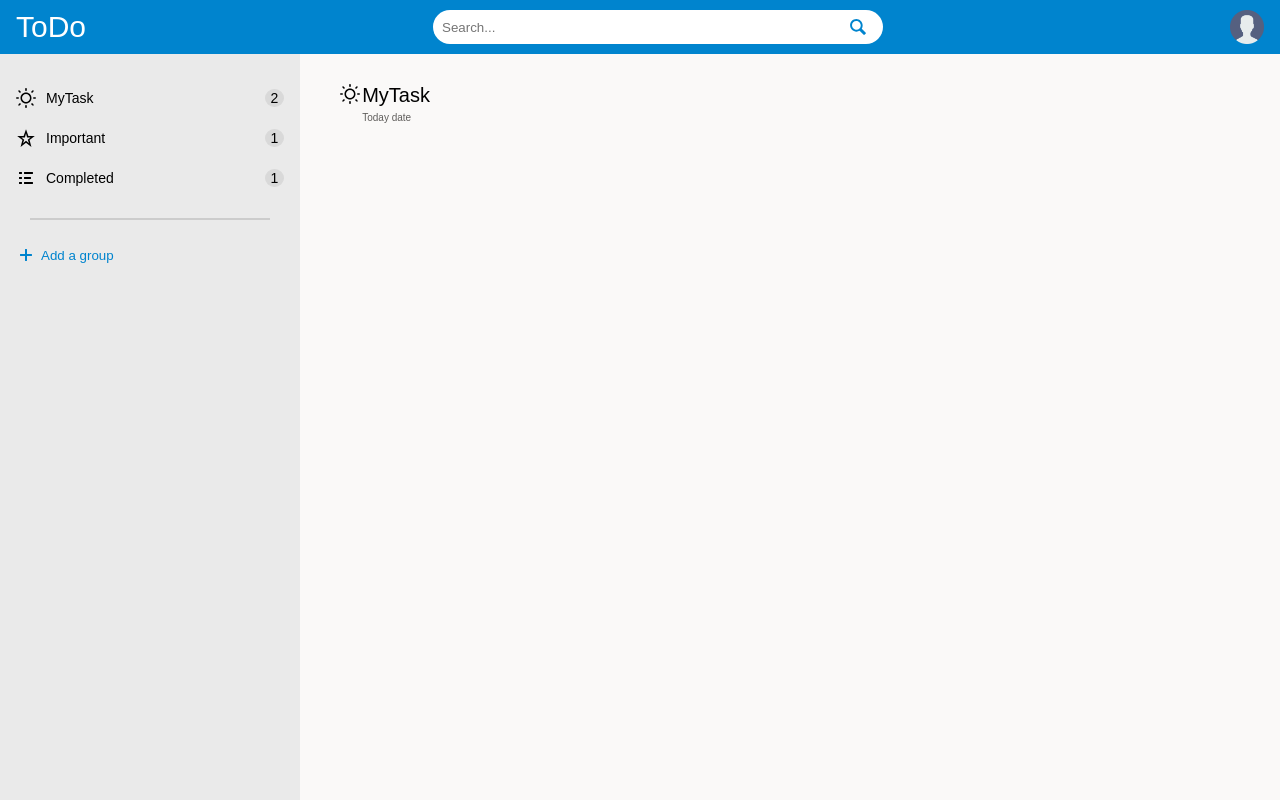
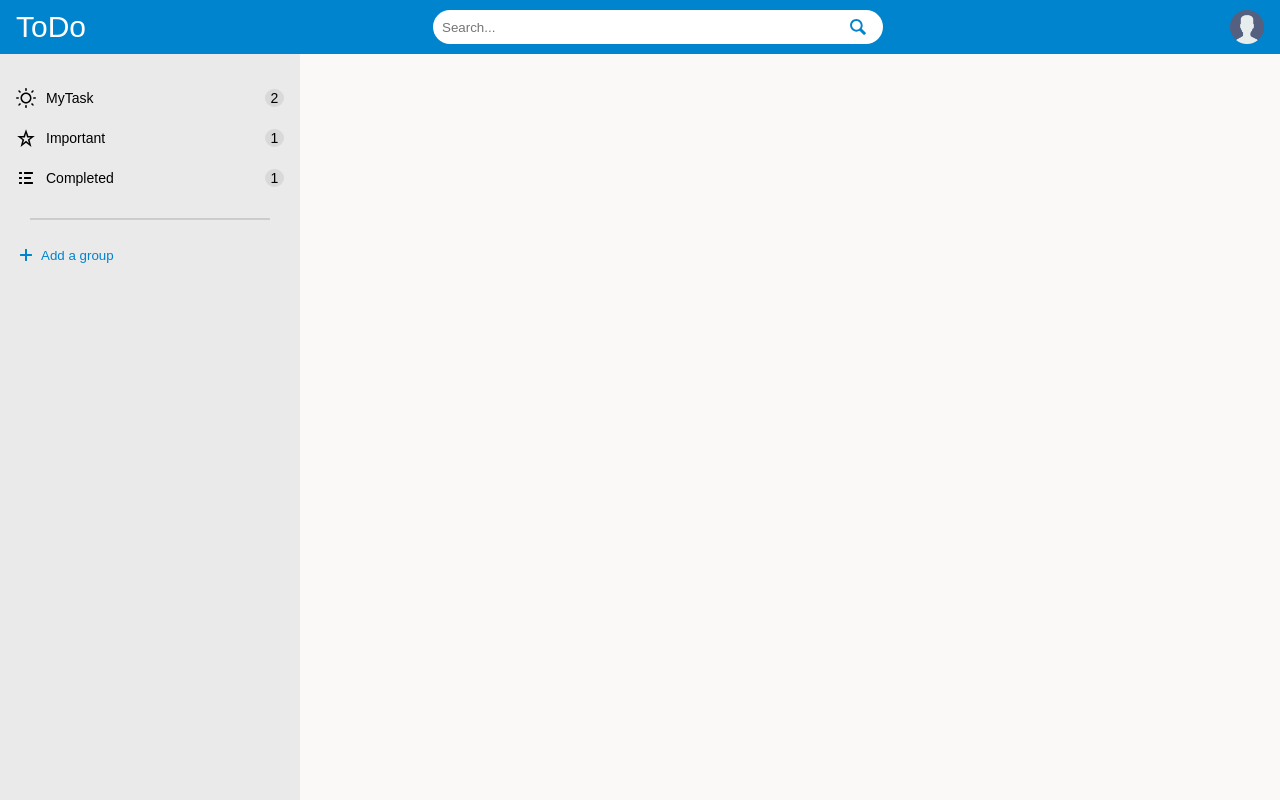
Before and after one commit to hoe-ze-il/Todo-list, a React (Create React App) app: page /completed in a window 1280 px wide. Built offline with nearby package versions, Linux system fonts and the light colour scheme.

Commit message:
Added router to each page in sidebar

```diff
--- a/package.json
+++ b/package.json
@@ -8,6 +8,7 @@
     "@testing-library/user-event": "^13.5.0",
     "react": "^18.2.0",
     "react-dom": "^18.2.0",
+    "react-router-dom": "^6.15.0",
     "react-scripts": "5.0.1",
     "web-vitals": "^2.1.4"
   },
--- a/src/App.js
+++ b/src/App.js
@@ -6,6 +6,7 @@ import MyTask from "./Pages/MyTask/MyTask";
 import Important from "./Pages/Important/Important";
 import Complete from "./Pages/Complete/Complete";
 import { useState } from "react";
+import { Routes, Route } from "react-router-dom";
 
 export default function App() {
   const [isSidebar, setIsSidebar] = useState(false);
@@ -30,14 +31,20 @@ export default function App() {
       <Header />
       <div className={AppCSS.container}>
         <Sidebar openSidebar={isSidebar} onCloseSidebar={handleSidebar} />
-
-        <MyTask
-          onToggleSidebar={handleSidebar}
-          isSidebar={isSidebar}
-          isLargeScreen={isLargeScreen}
-        />
-        <Important />
-        <Complete />
+        <Routes>
+          <Route
+            path="/"
+            element={
+              <MyTask
+                onToggleSidebar={handleSidebar}
+                isSidebar={isSidebar}
+                isLargeScreen={isLargeScreen}
+              />
+            }
+          />
+          <Route path="/important" element={<Important />} />
+          <Route path="/completed" element={<Complete />} />
+        </Routes>
       </div>
     </div>
   );
--- a/src/Components/Sidebar/Sidebar..module.css
+++ b/src/Components/Sidebar/Sidebar..module.css
@@ -51,6 +51,12 @@
     rgba(10, 37, 64, 0.35) 0px -2px 6px 0px inset;
 }
 
+.sidebar-links {
+  text-decoration: none;
+  color: #000;
+  cursor: auto;
+}
+
 .ul li div {
   display: flex;
   align-items: center;
@@ -99,7 +105,3 @@
 .group-input::placeholder {
   color: #0084ce;
 }
-
-.overlay {
-  background-color: #2f3030;
-}
--- a/src/Components/Sidebar/Sidebar.js
+++ b/src/Components/Sidebar/Sidebar.js
@@ -5,6 +5,7 @@ import IconX from "../../Assets/Icons/IconX";
 import IconSun from "../../Assets/Icons/IconSun";
 import IconList from "../../Assets/Icons/IconList";
 import IconEmptyStar from "../../Assets/Icons/IconEmptyStar";
+import { Link } from "react-router-dom";
 
 export default function Sidebar({ openSidebar, onCloseSidebar }) {
   return (
@@ -16,6 +17,7 @@ export default function Sidebar({ openSidebar, onCloseSidebar }) {
       <IconX onCloseSidebar={onCloseSidebar} />
       <section className={SidebarCSS.list}>
         <ul className={SidebarCSS.ul}>
+          <Link to="/" className={SidebarCSS["sidebar-links"]}>
             <li>
               <div>
                 <IconSun />
@@ -23,6 +25,8 @@ export default function Sidebar({ openSidebar, onCloseSidebar }) {
               </div>
               <span>2</span>
             </li>
+          </Link>
+          <Link to="/important" className={SidebarCSS["sidebar-links"]}>
             <li>
               <div>
                 <IconEmptyStar />
@@ -30,6 +34,8 @@ export default function Sidebar({ openSidebar, onCloseSidebar }) {
               </div>
               <span>1</span>
             </li>
+          </Link>
+          <Link to="/completed" className={SidebarCSS["sidebar-links"]}>
             <li>
               <div>
                 <IconList />
@@ -37,6 +43,7 @@ export default function Sidebar({ openSidebar, onCloseSidebar }) {
               </div>
               <span>1</span>
             </li>
+          </Link>
         </ul>
         <div className={SidebarCSS.line}></div>
         <GroupForm />
--- a/src/Pages/Complete/Complete.js
+++ b/src/Pages/Complete/Complete.js
@@ -2,5 +2,5 @@ import React from "react";
 import CompleteCSS from "./Complete.module.css";
 
 export default function Complete() {
-  return <div className={CompleteCSS.complete}></div>;
+  return <div className={CompleteCSS.complete}>Hello</div>;
 }
--- a/src/index.js
+++ b/src/index.js
@@ -1,10 +1,13 @@
 import React from "react";
 import ReactDOM from "react-dom/client";
 import App from "./App";
+import { BrowserRouter as Router } from "react-router-dom";
 
 const root = ReactDOM.createRoot(document.getElementById("root"));
 root.render(
   <React.StrictMode>
-    <App />
+    <Router>
+      <App />
+    </Router>
   </React.StrictMode>
 );
```
Also changed, not shown: 1 other file (tests, documents, lock files or other folders). Lines whose indentation alone changed are shown as unchanged.
